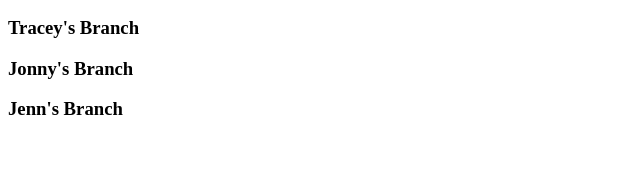
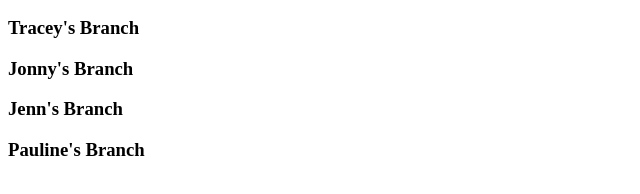
Before and after one commit to pmcginnisIT/bookworm_server, a website: page BranchCode.html in a window 1280 px wide. Shown: the part 110-304 px from the top of the page, without its empty margins (0-640 px from the left). Drawn offline with Linux system fonts and the light colour scheme.

Commit message:
pauline branch

```diff
--- a/BranchCode.html
+++ b/BranchCode.html
@@ -15,6 +15,7 @@
 
 
     <h3>Jenn's Branch</h3>
+    <h3>Pauline's Branch</h3>
 
 </body>
 </html>
```
